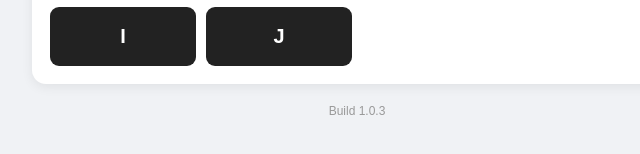
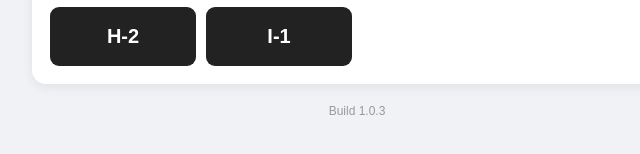
Before and after one commit to MathStuff-Code/spelling-practice, a plain HTML site: page index.html in a window 1280 px wide. Shown: the part 382-536 px from the top of the page, 283-923 px from the left. Drawn offline with Linux system fonts and the light colour scheme.

Commit message:
update keys for word lists

```diff
--- a/index.html
+++ b/index.html
@@ -687,7 +687,7 @@ const lessons = {
             "Read some to me today."
         ]
     },
-    "I": {
+    "H-2": {
         "words": [
             "call",
             "row",
@@ -733,7 +733,7 @@ const lessons = {
             "You took good things for granted; now you must earn them again.--G. Washington"
         ]
     },
-    "J": {
+    "I-1": {
         "words": [
             "white",
             "paper",
```
